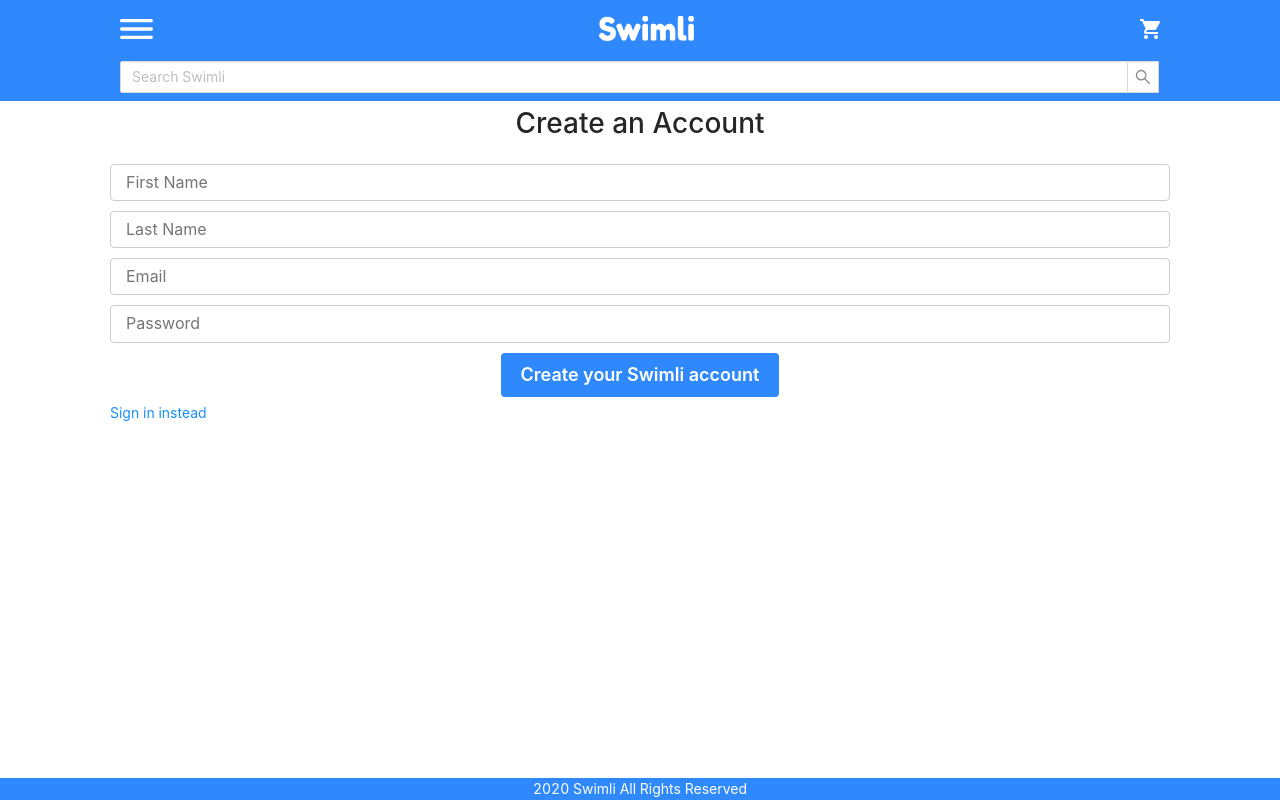
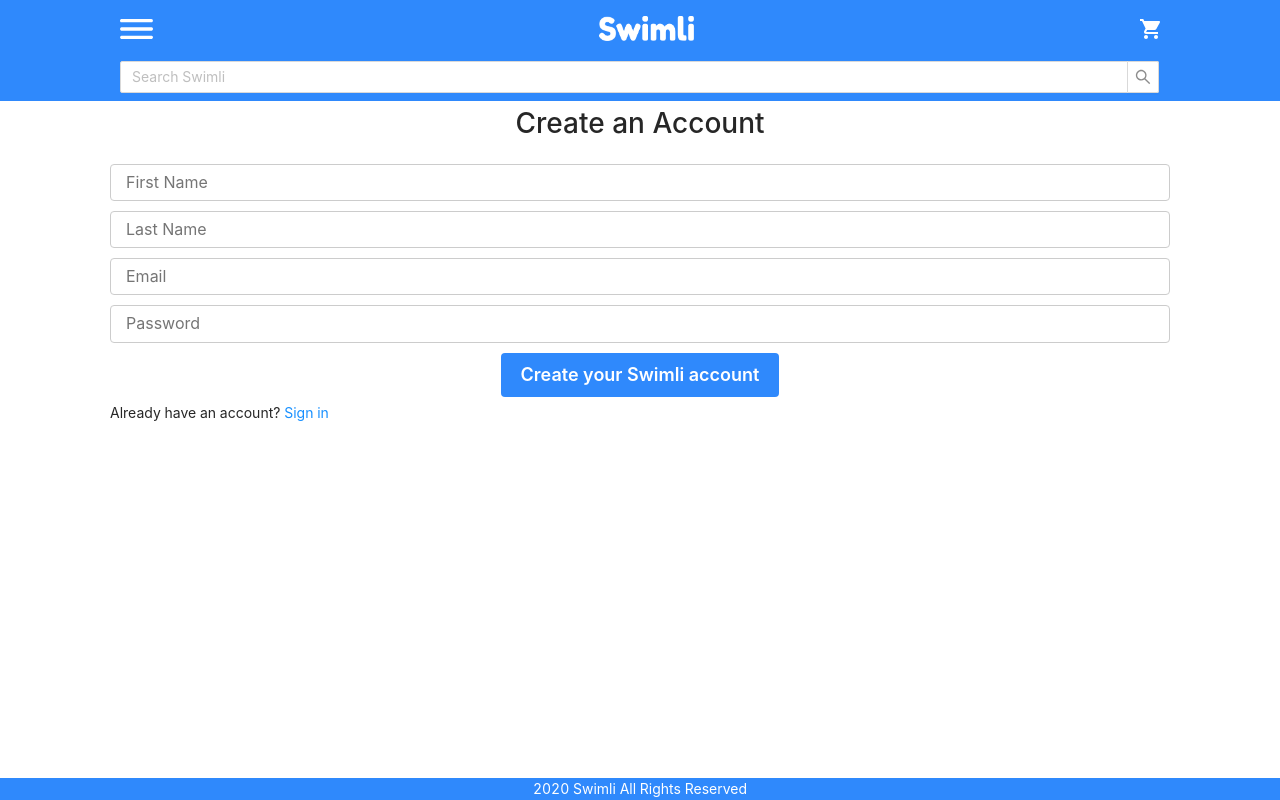
Before and after one commit to swimli-org/fe, a React (Create React App) app: page /register in a window 1280 px wide. Built offline with nearby package versions, Linux system fonts and the light colour scheme.

Commit message:
Changed wording.

```diff
--- a/src/views/Login.js
+++ b/src/views/Login.js
@@ -4,7 +4,7 @@ export default function Login() {
     return (
         <div className="container">
             <h1>Sign in to your Swimli Account</h1>
-            <a href="register">Register instead</a>
+            New to Swimli? <a href="register">Register</a>
         </div>
     )
 }
--- a/src/views/Register.js
+++ b/src/views/Register.js
@@ -15,7 +15,7 @@ export default function Register(props) {
         <div className="container">
           <h1>Create an Account</h1>
           <RegisterForm history={history}/>
-          <a href="login">Sign in instead</a>
+          Already have an account? <a href="login">Sign in</a>
         </div>
     )
 }
```
